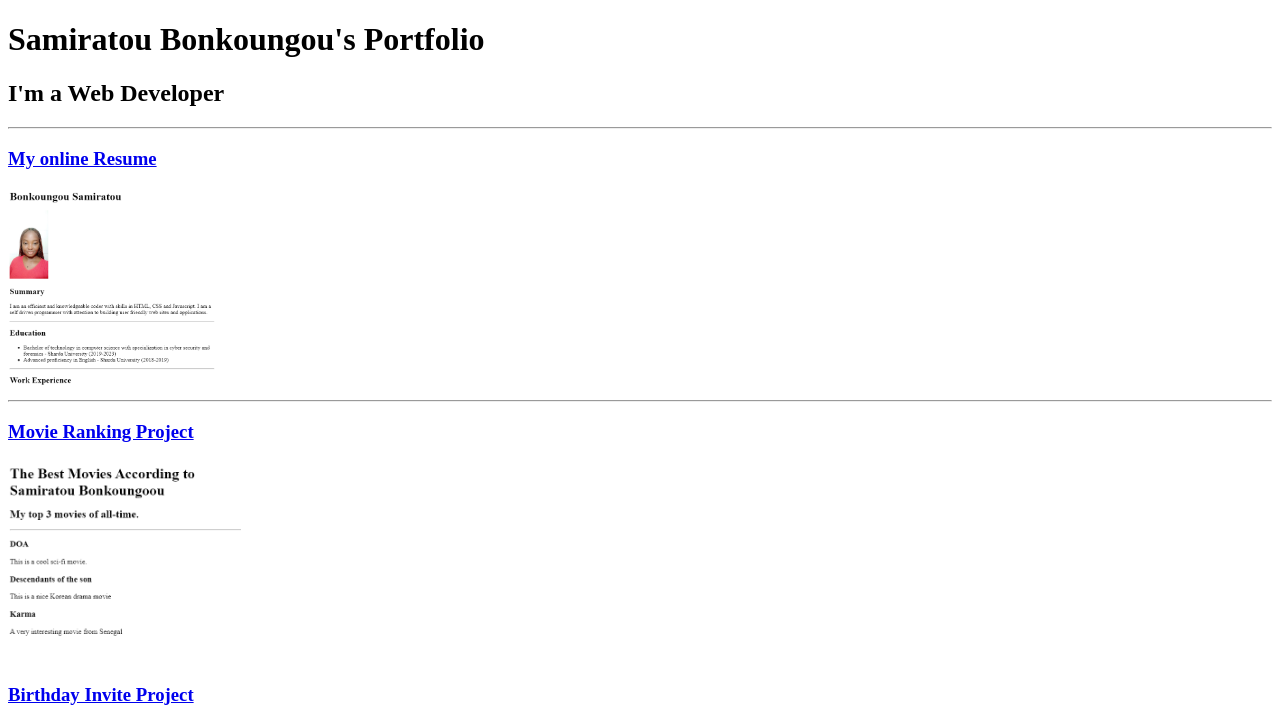
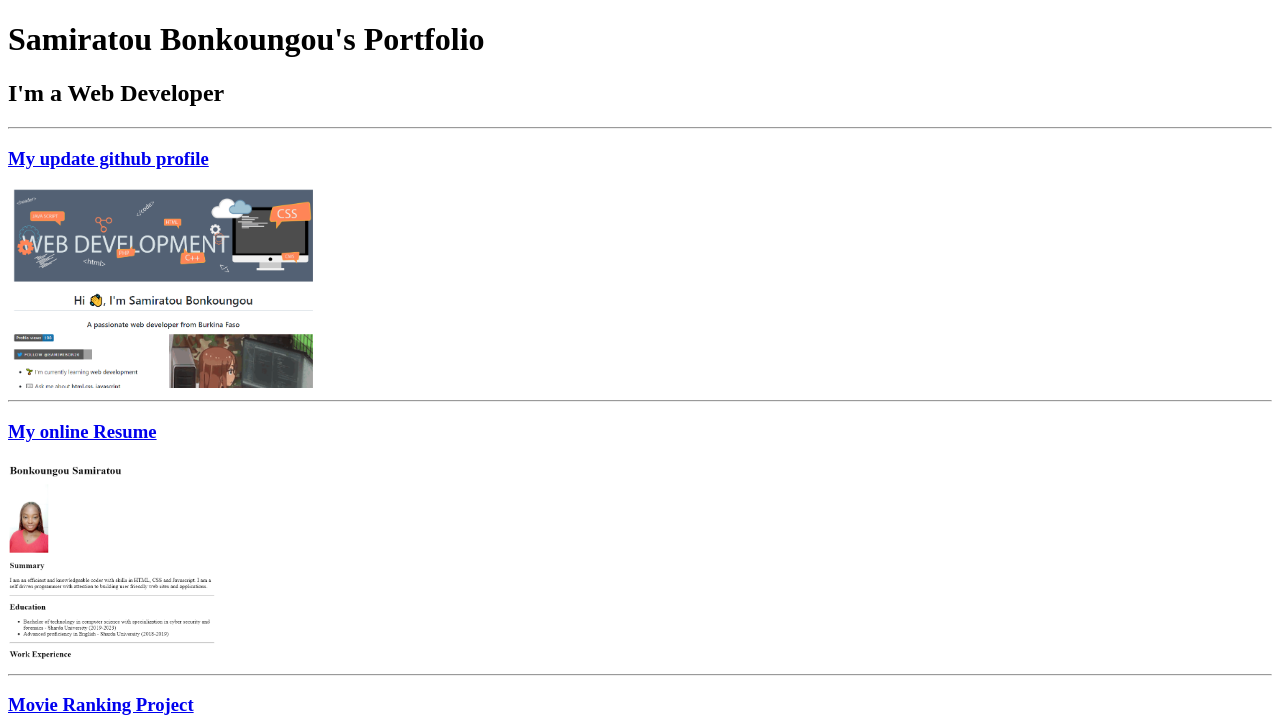
Before and after one commit to bonsami20/html-portfolio, a plain HTML site: page index.html in a window 1280 px wide. Shown: the top 722 px of the page. Drawn offline with Linux system fonts and the light colour scheme.

Commit message:
github profile update

```diff
--- a/index.html
+++ b/index.html
@@ -27,7 +27,13 @@ https://developer.mozilla.org/en-US/docs/Web/HTML/Element/img#attr-height -->
     <h1>Samiratou Bonkoungou's Portfolio</h1>
     <h2>I'm a Web Developer</h2>
     <hr>
-    <h3><a href="https://bonsami20.github.io/online-resume/">My online Resume</a>
+    <h3>
+        <a href="https://github.com/bonsami20">My update github profile</a>
+    </h3>
+    <img src="./assets/images/github-profil-photo.png" alt="github-profile-picture" height="200">
+    <hr>
+    <h3>
+        <a href="https://bonsami20.github.io/online-resume/">My online Resume</a>
     </h3>
     <img src="./assets/images/online-resume.png" alt="resume-picture" height="200">
     <hr>
```
Also changed, not shown: assets/images/github-profil-photo.png (added).
